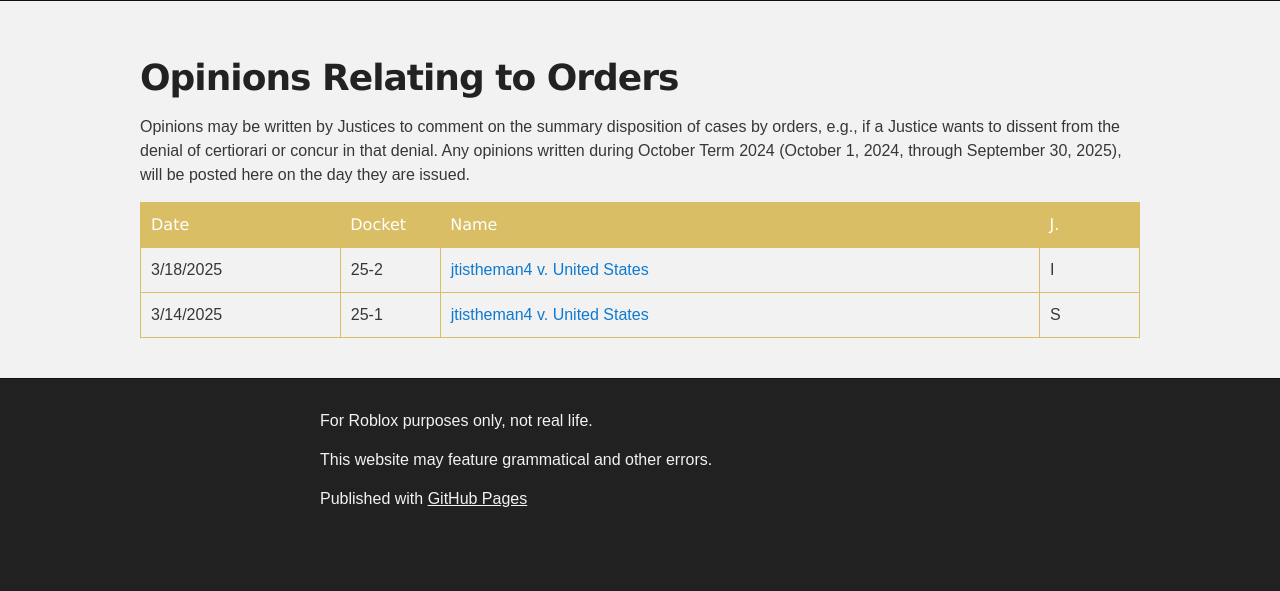
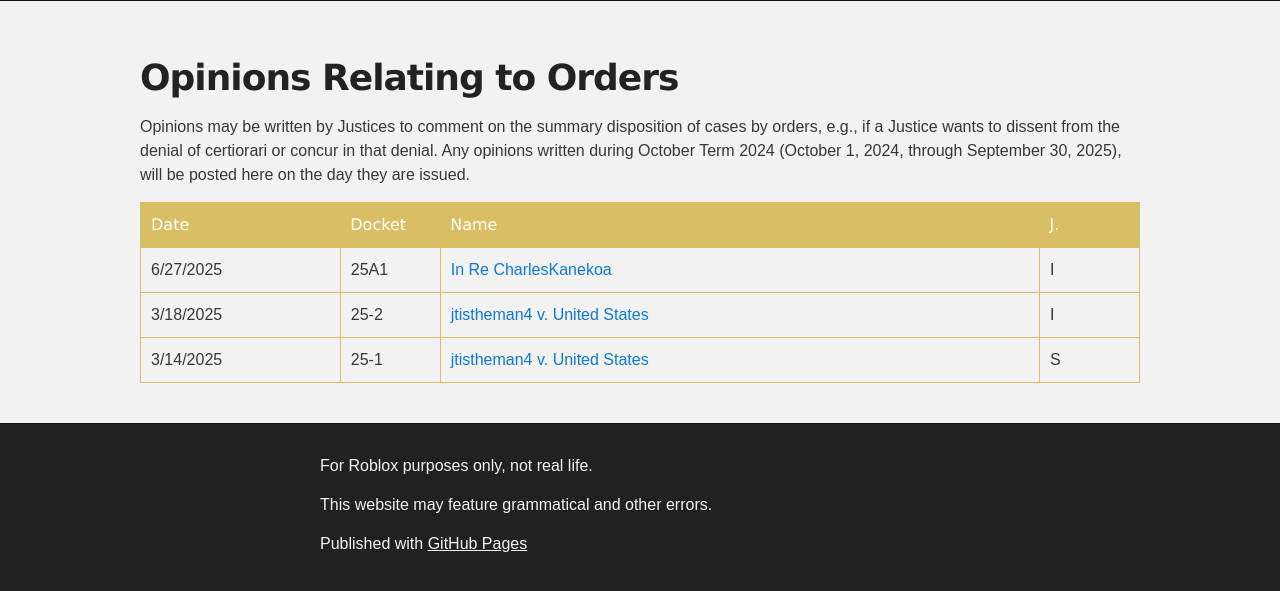
Before and after one commit to supremecourtrblx/supremecourtrblx.github.io, a Jekyll site: the page built from orderopinions.md, in a window 1280 px wide. Shown: the part 557-1148 px from the top of the page. Built offline with Jekyll 4.4.1, drawn with Linux system fonts in a browser that asks for light colours; our own code applies the rules of GitHub Pages for plain Markdown files; before the commit the page ends 1103 px from its top, so only the background shows below that.

Commit message:
Update orderopinions.md

```diff
--- a/orderopinions.md
+++ b/orderopinions.md
@@ -13,6 +13,12 @@ Opinions may be written by Justices to comment on the summary disposition of cas
         <th style="width:10%;">J.</th>
     </tr>
     <tr>
+        <td>6/27/2025</td>
+        <td>25A1</td>
+        <td><a href="opinions/25A1 in chambers.pdf">In Re CharlesKanekoa</a></td>
+        <td>I</td>
+    </tr>
+    <tr>
         <td>3/18/2025</td>
         <td>25-2</td>
         <td><a href="opinions/cjorderopinion 25-2.pdf">jtistheman4 v. United States</a></td>
```
